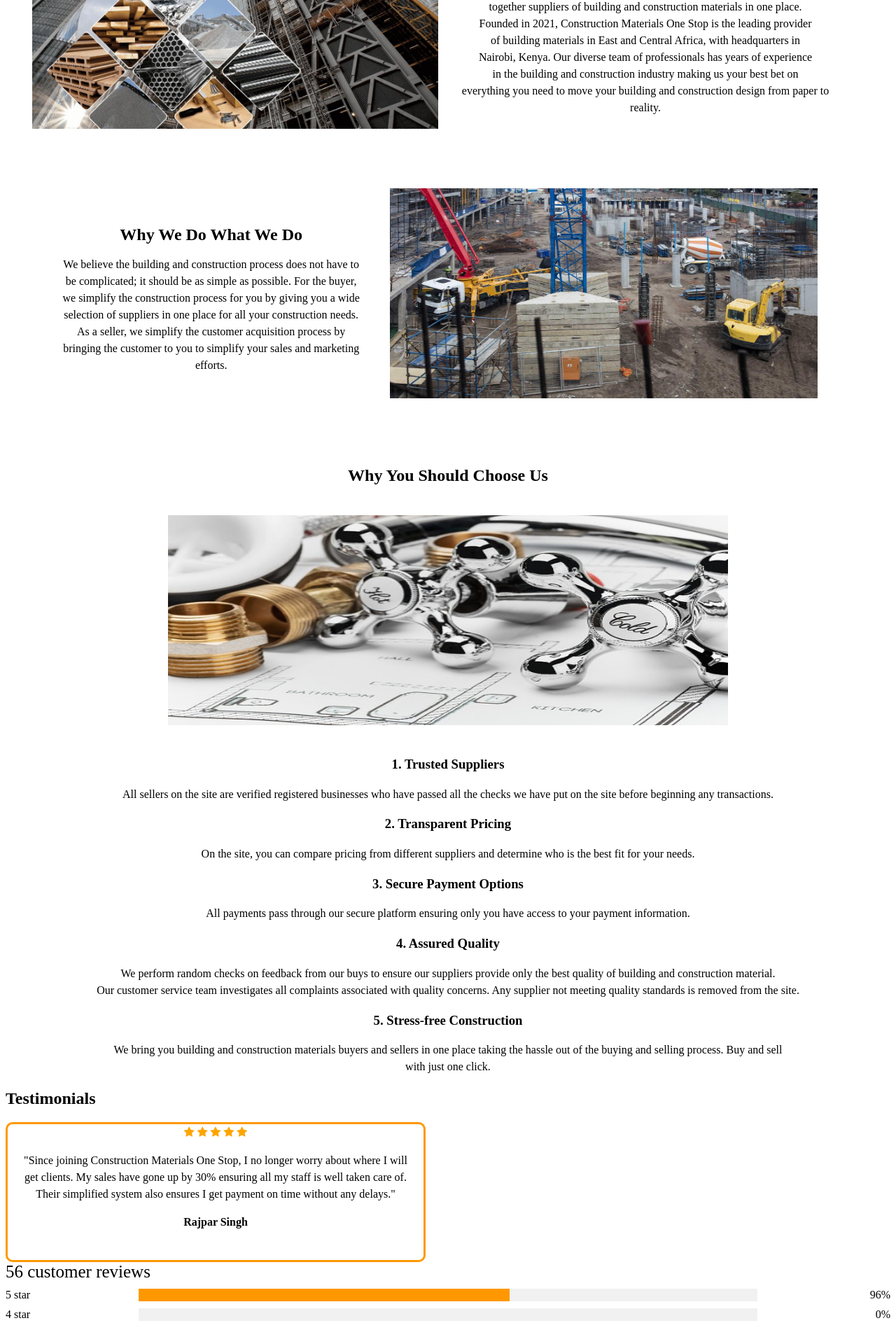
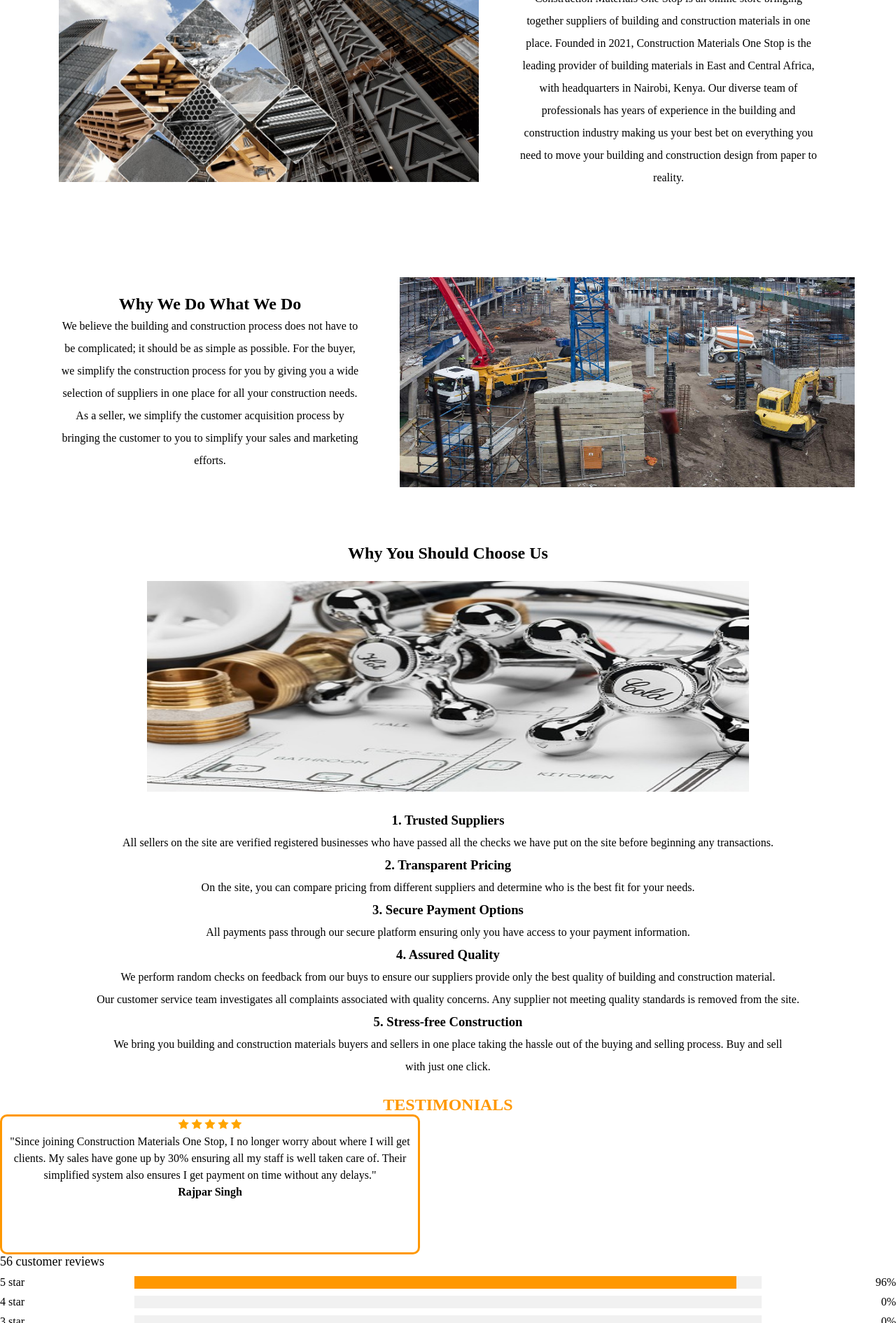
Before and after one commit to faithremo/Construction_Materials_One_Stop, a plain HTML site: page about_us.html in a window 1280 px wide. Shown: the part 124-2014 px from the top of the page at 70% size. Drawn offline with Linux system fonts and the light colour scheme.

Commit message:
"center the heading for testimonials section"

```diff
--- a/about_us.css
+++ b/about_us.css
@@ -1,30 +1,47 @@
+* {
+    margin: 0;
+    padding: 0;
+}
 .section_one{
-    display: inline-flex; /* content and image appear side by side */
-    padding-bottom: 5%; /*add padding space between section one and two*/
-    padding-left: 3%;
+    display: flex;
+    justify-content: center;
+    flex-wrap: wrap;
+    gap: 30px;
+    align-items: center;
+    padding: 50px 3%;
 }
 
 .about_us{
-    text-align: center; /* written content aligned center as in figma design */
-    padding: 2%; /* add padding around about us content */
-    line-height: 150%;
+    text-align: center;
+    padding: 2%;
+    line-height: 200%;
+    width: 40%;
+    height: auto;
 }
 
 .section_two{
-    display: inline-flex; /* content and image appear side by side */
-    padding-bottom: 5%; /* add padding space between section two and three */
-    padding-left: 3%;
+    display: flex;
+    justify-content: center;
+    flex-wrap: wrap;
+    gap: 30px;
+    align-items: center;
+    padding: 50px 3%;
 }
 
 .what_we_do{
-    text-align: center; /* written content aligned center as in figma design */
-    padding: 3%; /* add padding around what we do content */
-    line-height: 150%;
+    text-align: center;
+    padding: 2%;
+    line-height: 200%;
+    width: 40%;
+    height: auto;
 }
 
 .choose_us{
-    text-align: center; /* written content aligned center as in figma design */
-    line-height: 150%;
+    text-align: center;
+    padding: 2%;
+    line-height: 200%;
+    width: 100%;
+    height: auto;
 }
 
 .image_display{
@@ -32,14 +49,22 @@
     margin: auto;
     padding-top: 2%;
     padding-bottom: 2%;
+    width:70%;
+}
+
+.testimonials{
+    justify-content: center;
+    text-align: center;
+    padding: auto;
+    color: #ff9800;
 }
 
 * {
     box-sizing: border-box;
 }
 
-.heading {
-    font-size: 25px;
+.customer_reviews {
+    font-size: 18px;
     margin-right: 25px;
 }
 
@@ -80,16 +105,11 @@
     color: white;
 }
 
-.bar-5 {width: 60%; height: 18px; background-color: #ff9800;}
-.bar-4 {width: 30%; height: 18px;}
-.bar-3 {width: 10%; height: 18px;}
+.bar-5 {width: 96%; height: 18px; background-color: #ff9800;}
+.bar-4 {width: 0%; height: 18px;}
+.bar-3 {width: 0%; height: 18px;}
 .bar-2 {width: 4%; height: 18px; background-color: #ff9800;}
-.bar-1 {width: 15%; height: 18px;}
-
-@media (max-width: 400px) {
-    .side, .middle {
-        width: 100%;}
-}
+.bar-1 {width: 0%; height: 18px;}
 
 .speech{
     position: relative;
@@ -100,5 +120,4 @@
     background-color: #fff;
     border: solid #ff9800;
     border-radius: 10px;
-    display: inline-flexbox;
 }
--- a/about_us.html
+++ b/about_us.html
@@ -5,6 +5,7 @@
     <meta http-equiv="X-UA-Compatible" content="IE=edge">
     <meta name="viewport" content="width=device-width, initial-scale=1.0">
     <link rel="stylesheet" href="about_us.css">
+    <link rel="stylesheet" href="https://cdnjs.cloudflare.com/ajax/libs/font-awesome/4.7.0/css/font-awesome.min.css">
     <title>About Us</title>
 </head>
 <body>
@@ -15,12 +16,12 @@
                 About Us
             </h1>
             <p>
-                Construction Materials One Stop is an online store bringing <br>
-                together suppliers of building and construction materials in one place. <br>
-                Founded in 2021, Construction Materials One Stop is the leading provider <br>
-                of building materials in East and Central Africa, with headquarters in <br>
-                Nairobi, Kenya. Our diverse team of professionals has years of experience <br>
-                in the building and construction industry making us your best bet on <br>
+                Construction Materials One Stop is an online store bringing
+                together suppliers of building and construction materials in one place.
+                Founded in 2021, Construction Materials One Stop is the leading provider
+                of building materials in East and Central Africa, with headquarters in
+                Nairobi, Kenya. Our diverse team of professionals has years of experience
+                in the building and construction industry making us your best bet on
                 everything you need to move your building and construction design from paper to reality.
             </p>
         </div>
@@ -32,11 +33,7 @@
                 Why We Do What We Do
             </h2>
             <p>
-                We believe the building and construction process does not have to <br>
-                be complicated; it should be as simple as possible. For the buyer, <br>
-                we simplify the construction process for you by giving you a wide <br>
-                selection of suppliers in one place for all your construction needs. <br>
-                As a seller, we simplify the customer acquisition process by <br>bringing the customer to you to simplify your sales and marketing efforts.
+                We believe the building and construction process does not have to be complicated; it should be as simple as possible. For the buyer, we simplify the construction process for you by giving you a wide selection of suppliers in one place for all your construction needs. As a seller, we simplify the customer acquisition process by bringing the customer to you to simplify your sales and marketing efforts.
             </p>
         </div>
         <img src="img/construction_site.jpg" alt="construction_site" height="300" width="650">
@@ -83,11 +80,13 @@
         </div>
     </div>
 
+    <div class="testimonials">
+        <h2>
+            TESTIMONIALS
+        </h2>
+    </div>
 
-    <h2>
-        Testimonials
-    </h2>
-
+    <div class="testimonial_1">
         <div class="speech">
             <span class="fa fa-star checked"></span>
             <span class="fa fa-star checked"></span>
@@ -96,9 +95,7 @@
             <span class="fa fa-star checked"></span>
 
             <p>
-            "Since joining Construction Materials One Stop, I no longer worry about where I will <br>
-            get clients. My sales have gone up by 30% ensuring all my staff is well taken care of. <br>
-            Their simplified system also ensures I get payment on time without any delays."
+                "Since joining Construction Materials One Stop, I no longer worry about where I will get clients. My sales have gone up by 30% ensuring all my staff is well taken care of. Their simplified system also ensures I get payment on time without any delays."
             </p>
 
             <p>
@@ -107,10 +104,8 @@
     </div>
 
     <div>
-        <link rel="stylesheet" href="https://cdnjs.cloudflare.com/ajax/libs/font-awesome/4.7.0/css/font-awesome.min.css">
-            <span class="heading">56 customer reviews</span>
-
-
+        <div class="customer_rating">
+            <span class="customer_reviews">56 customer reviews</span>
                 <div class="row">
                 <div class="side">
                     <div>5 star</div>
@@ -168,6 +163,7 @@
                     <div>0%</div>
                     </div>
         </div>
+    </div>
 
         <div class="speech">
             <span class="fa fa-star checked"></span>
@@ -177,10 +173,7 @@
                 <span class="fa fa-star checked"></span>
 
             <p>
-            "I needed flooring materials for a construction project on short notice. I quickly <br>
-            logged into Construction Materials One Stop and got all I needed within a day. We <br>
-            delivered on that project on time and our client was satisfied with the quality of <br>
-            materials used and the short time taken to deliver on it."
+                "I needed flooring materials for a construction project on short notice. I quickly logged into Construction Materials One Stop and got all I needed within a day. We delivered on that project on time and our client was satisfied with the quality of materials used and the short time taken to deliver on it."
             </p>
 
             <p>
@@ -196,16 +189,13 @@
             <span class="fa fa-star checked"></span>
 
             <p>
-            "One of my clients was having difficulty securing the construction materials he <br>
-            needed for his construction project. By pooling resources from different suppliers <br>
-            here on Construction Materials One Stop, I was able to get him what he needed on time. <br>
-            He is one of my best customers to date thanks to that."
+                "One of my clients was having difficulty securing the construction materials he needed for his construction project. By pooling resources from different suppliers here on Construction Materials One Stop, I was able to get him what he needed on time. He is one of my best customers to date thanks to that."
             </p>
 
             <p>
                 <strong>Lucas Mogire</strong>
             </p>
         </div
-
+    </div>
 </body>
 </html>
```
Lines whose indentation alone changed are shown as unchanged.
